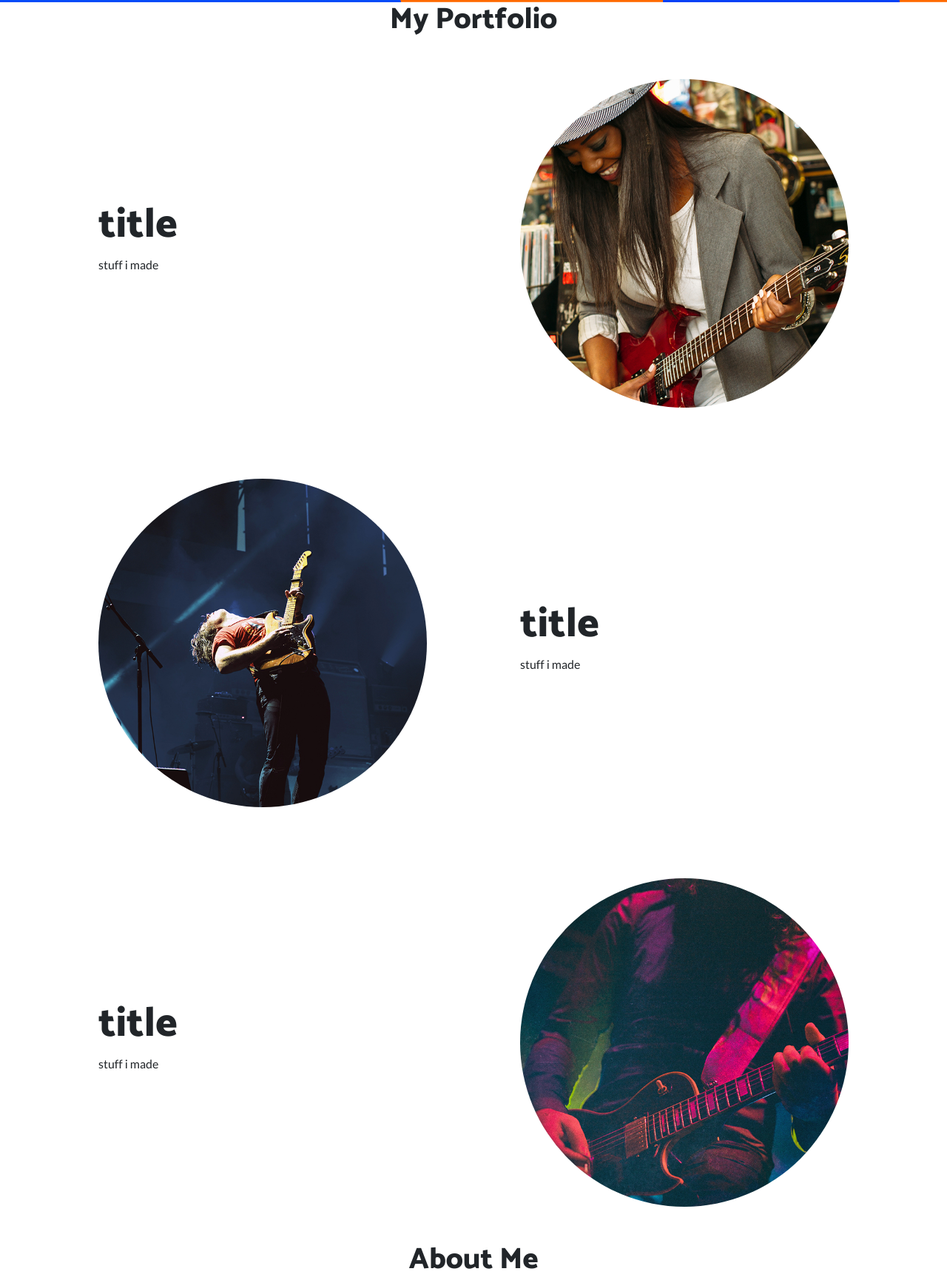
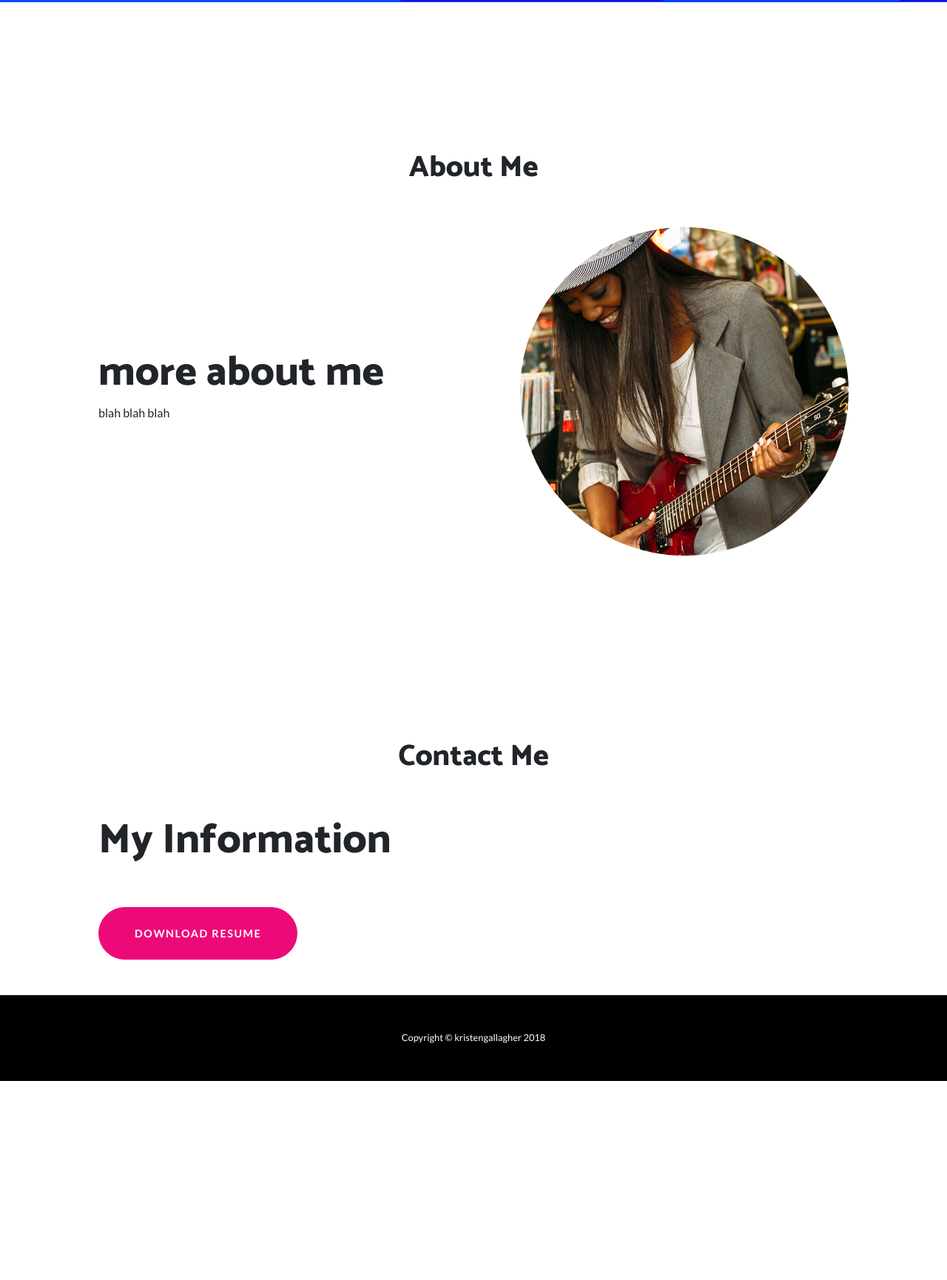
Before and after one commit to kristenngal/kristenngal.github.io, a website: page index.html in a window 1280 px wide. Shown: the part 684-2414 px from the top of the page at 74% size. After the commit the page ends 2145 px from the top, so only its background shows below. Drawn offline with Linux system fonts and the light colour scheme.

Commit message:
update sections

```diff
--- a/css/one-page-wonder.css
+++ b/css/one-page-wonder.css
@@ -60,7 +60,7 @@ header.masthead {
   padding-top: calc(7rem + 72px);
   padding-bottom: 7rem;
   background: -webkit-gradient(linear, left bottom, left top, from(#ff6a00), to(#ee0979));
-  background: linear-gradient(0deg, #ff6a00 0%, #ee0979 100%);
+  background: linear-gradient(0deg, #0913ee 0%, #006fff 100%);
   background-repeat: no-repeat;
   background-position: center center;
   background-attachment: scroll;
@@ -116,6 +116,14 @@ header.masthead .bg-circle-4 {
   right: 35%;
 }
 
+#aboutme {
+    padding-top:200px;
+}
+
+#contact {
+    padding-top:200px;
+}
+
 @media (min-width: 992px) {
   header.masthead {
     padding-top: calc(10rem + 55px);
--- a/index.html
+++ b/index.html
@@ -33,14 +33,14 @@
         </button>
         <div class="collapse navbar-collapse" id="navbarResponsive">
           <ul class="navbar-nav ml-auto">
+            <!--<li class="nav-item">-->
+              <!--<a class="nav-link" href="#">Portfolio</a>-->
+            <!--</li>-->
             <li class="nav-item">
-              <a class="nav-link" href="#">Portfolio</a>
+              <a class="nav-link" href="#aboutme">About me</a>
             </li>
             <li class="nav-item">
-              <a class="nav-link" href="#">About me</a>
-            </li>
-            <li class="nav-item">
-              <a class="nav-link" href="#">Contact</a>
+              <a class="nav-link" href="#contact">Contact</a>
             </li>
           </ul>
         </div>
@@ -52,7 +52,7 @@
         <div class="container">
           <h1 class="masthead-heading mb-0">WELCOME</h1>
           <h2 class="masthead-subheading mb-0">To My Website!</h2>
-          <a href="#" class="btn btn-primary btn-xl rounded-pill mt-5">Learn More About Kristen</a>
+          <a href="#aboutme" class="btn btn-primary btn-xl rounded-pill mt-5">Learn More About Kristen</a>
         </div>
       </div>
       <div class="bg-circle-1 bg-circle"></div>
@@ -62,63 +62,45 @@
     </header>
 
 <!-- Portfolio Section -->
-    <section>
-      <h1 align=center> My Portfolio </h1>
-      <div class="container">
-        <div class="row align-items-center">
-          <div class="col-lg-6 order-lg-2">
-            <div class="p-5">
-              <img class="img-fluid rounded-circle" src="img/01.jpg" alt="">
-            </div>
-          </div>
-          <div class="col-lg-6 order-lg-1">
-            <div class="p-5">
-              <h2 class="display-4">title</h2>
-              <p>stuff i made</p>
-            </div>
-          </div>
-        </div>
-      </div>
-    </section>
+    <!--<section>-->
+      <!--<h1 align=center> My Portfolio </h1>-->
+      <!--<div class="container">-->
+        <!--<div class="row align-items-center">-->
+          <!--<div class="col-lg-6 order-lg-2">-->
+            <!--<div class="p-5">-->
+              <!--<img class="img-fluid rounded-circle" src="img/01.jpg" alt="">-->
+            <!--</div>-->
+          <!--</div>-->
+          <!--<div class="col-lg-6 order-lg-1">-->
+            <!--<div class="p-5">-->
+              <!--<h2 class="display-4">title</h2>-->
+              <!--<p>stuff i made</p>-->
+            <!--</div>-->
+          <!--</div>-->
+        <!--</div>-->
+      <!--</div>-->
+    <!--</section>-->
 
-    <section>
-      <div class="container">
-        <div class="row align-items-center">
-          <div class="col-lg-6">
-            <div class="p-5">
-              <img class="img-fluid rounded-circle" src="img/02.jpg" alt="">
-            </div>
-          </div>
-          <div class="col-lg-6">
-            <div class="p-5">
-              <h2 class="display-4">title</h2>
-              <p>stuff i made</p>
-            </div>
-          </div>
-        </div>
-      </div>
-    </section>
-
-    <section>
-      <div class="container">
-        <div class="row align-items-center">
-          <div class="col-lg-6 order-lg-2">
-            <div class="p-5">
-              <img class="img-fluid rounded-circle" src="img/03.jpg" alt="">
-            </div>
-          </div>
-          <div class="col-lg-6 order-lg-1">
-            <div class="p-5">
-              <h2 class="display-4">title</h2>
-              <p>stuff i made</p>
-            </div>
-          </div>
-        </div>
-      </div>
-    </section>
+    <!--<section>-->
+      <!--<div class="container">-->
+        <!--<div class="row align-items-center">-->
+          <!--<div class="col-lg-6">-->
+            <!--<div class="p-5">-->
+              <!--<img class="img-fluid rounded-circle" src="img/02.jpg" alt="">-->
+            <!--</div>-->
+          <!--</div>-->
+          <!--<div class="col-lg-6">-->
+            <!--<div class="p-5">-->
+              <!--<h2 class="display-4">title</h2>-->
+              <!--<p>stuff i made</p>-->
+            <!--</div>-->
+          <!--</div>-->
+        <!--</div>-->
+      <!--</div>-->
+    <!--</section>-->
 
     <!-- About Me Section -->
-    <section>
+    <section id="aboutme">
       <h1 align=center> About Me </h1>
       <div class="container">
         <div class="row align-items-center">
@@ -138,7 +120,7 @@
     </section>
 
     <!-- Contact Me Section -->
-    <section>
+    <section id="contact">
       <h1 align=center> Contact Me </h1>
       <div class="container">
         <div class="row align-items-center">
```
